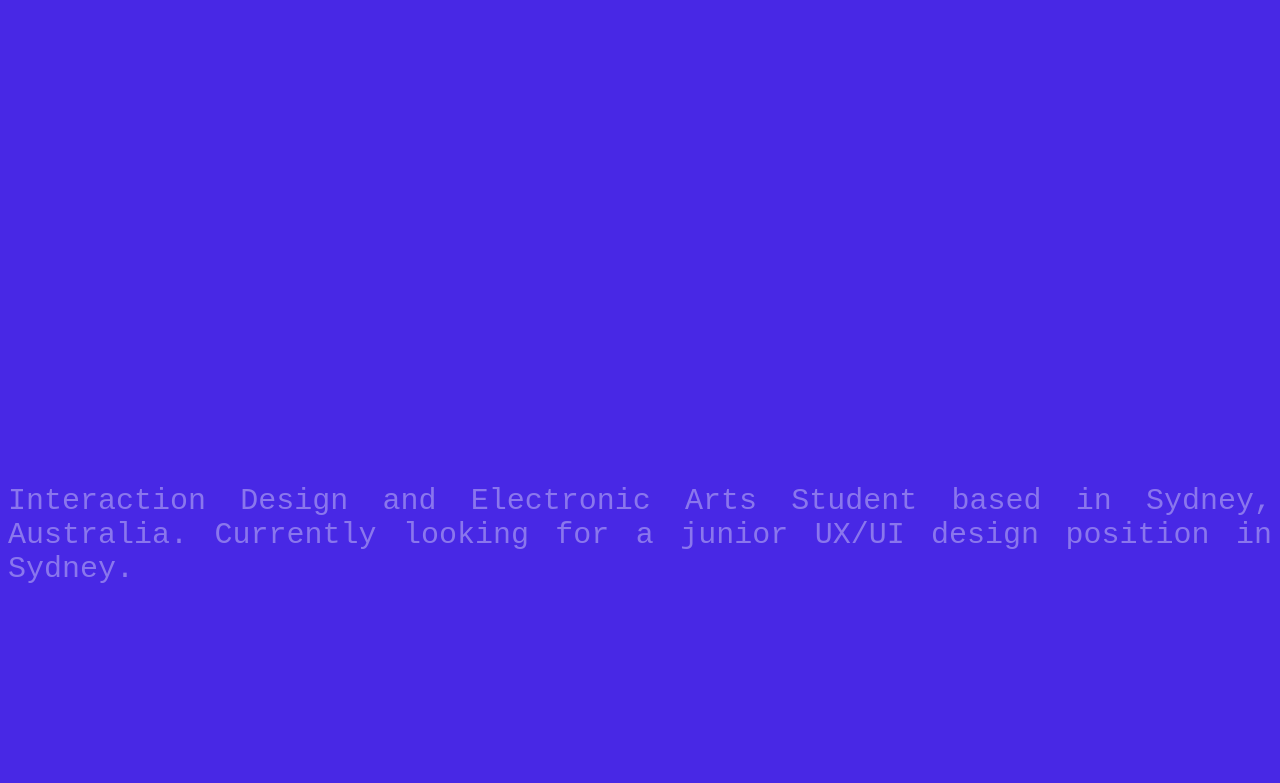
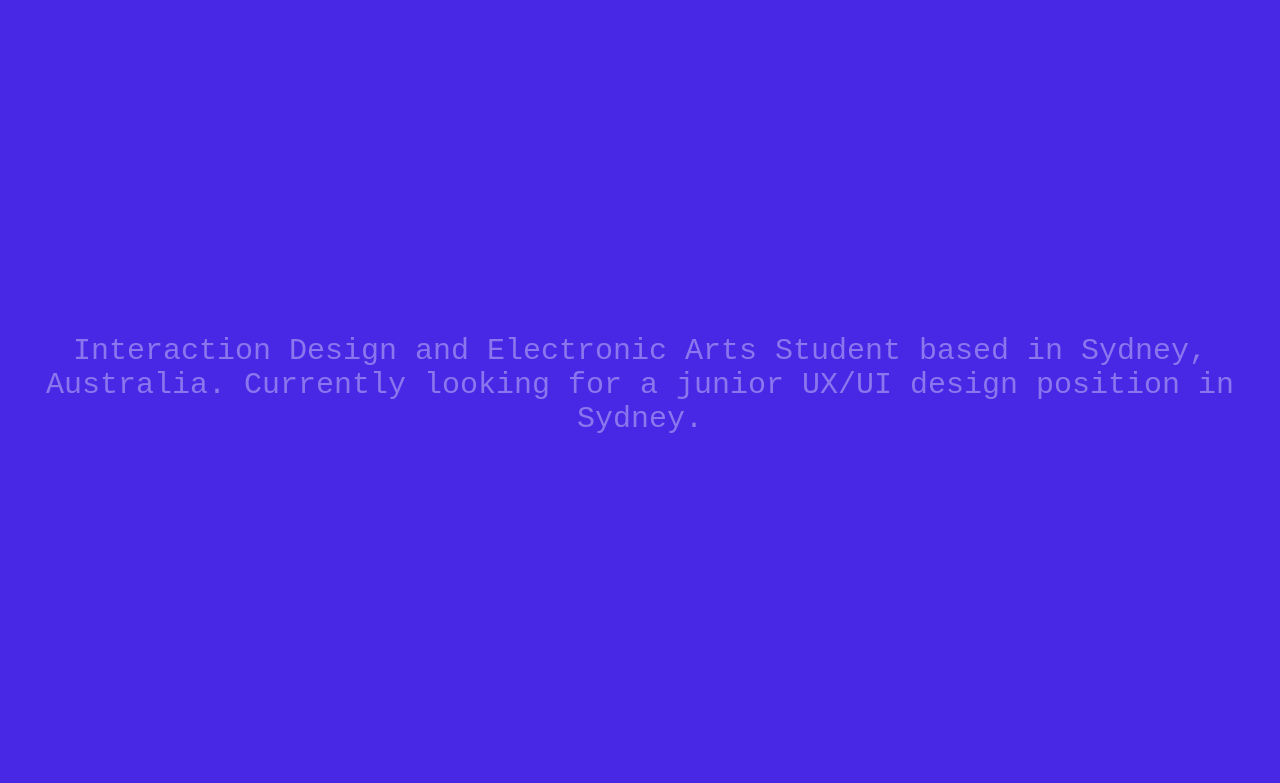
Before and after one commit to Elektrajiang/Elektrajiang.github.io, a plain HTML site: page unit_1/index.html in a window 1280 px wide. Shown: the part 374-1157 px from the top of the page. Drawn offline with Linux system fonts and the light colour scheme.

Commit message:
slightly changed

```diff
--- a/unit_1/css/style.css
+++ b/unit_1/css/style.css
@@ -4,7 +4,6 @@ body {
 
 h1, p {
 	text-align: center;
-	text-align:justify;
 	color: #8A76ED;
 }
 
@@ -16,7 +15,7 @@ h1{
 }
 
 p{
-	margin-top: 500px;
+	margin-top: 350px;
 	font-size:30px;
 	font-family: Lucida, Monospace;
 }
```
Also changed, not shown: 1 other file.
